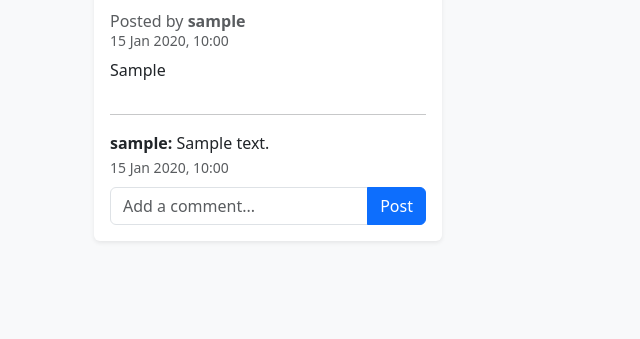
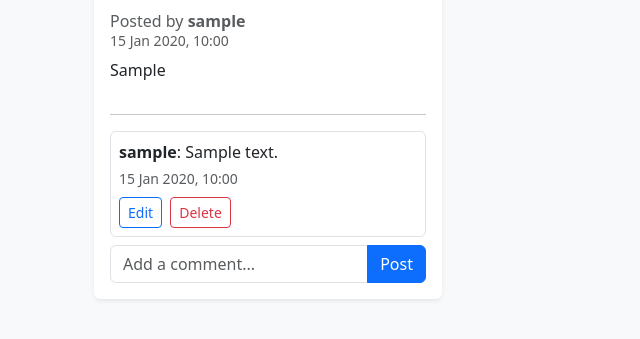
Before and after one commit to FollowRob/MaxWags_Capstone_Project, a Django app: page /posts/ in a window 1280 px wide. Shown: the part 176-515 px from the top of the page, without its empty margins (0-640 px from the left). Run offline with Django 5.2, Linux system fonts and the light colour scheme; a user stored in the database is signed in; tables that the repository leaves empty hold one stand-in row (values such as "Sample post"); some libraries are stand-ins or nearby versions.

Commit message:
add separate templates for CRUD on comments and update posts template to show buttons for operation

```diff
--- a/templates/posts.html
+++ b/templates/posts.html
@@ -25,18 +25,27 @@
 
             <hr class="my-3">
 
-            <!-- Comments-->
+            <!-- Comments -->
             <div class="comments">
               {% for comment in post.comments.all %}
-                <div class="mb-2">
-                  <strong>{{ comment.user.username }}:</strong>
-                  <span>{{ comment.text }}</span><br>
-                  <small class="text-muted">{{ comment.date_posted|date:"d M Y, H:i" }}</small>
+                <div class="border rounded p-2 mb-2">
+                  <p class="mb-1">
+                    <strong>{{ comment.user.username }}</strong>: {{ comment.text }}
+                  </p>
+                  <small class="text-muted d-block mb-2">{{ comment.date_posted|date:"d M Y, H:i" }}</small>
+
+                  {% if comment.user == user %}
+                    <div>
+                      <a href="{% url 'edit_comment' comment.id %}" class="btn btn-sm btn-outline-primary me-1">Edit</a>
+                      <a href="{% url 'delete_comment' comment.id %}" class="btn btn-sm btn-outline-danger">Delete</a>
+                    </div>
+                  {% endif %}
                 </div>
               {% empty %}
                 <p class="text-muted">No comments yet.</p>
               {% endfor %}
             </div>
+
 
             <!-- Comment Form (logged in only) -->
             {% if user.is_authenticated %}
```
Also changed, not shown: templates/delete_comment.html (added, +13 -0 lines), templates/edit_comment.html (added, +14 -0 lines).
